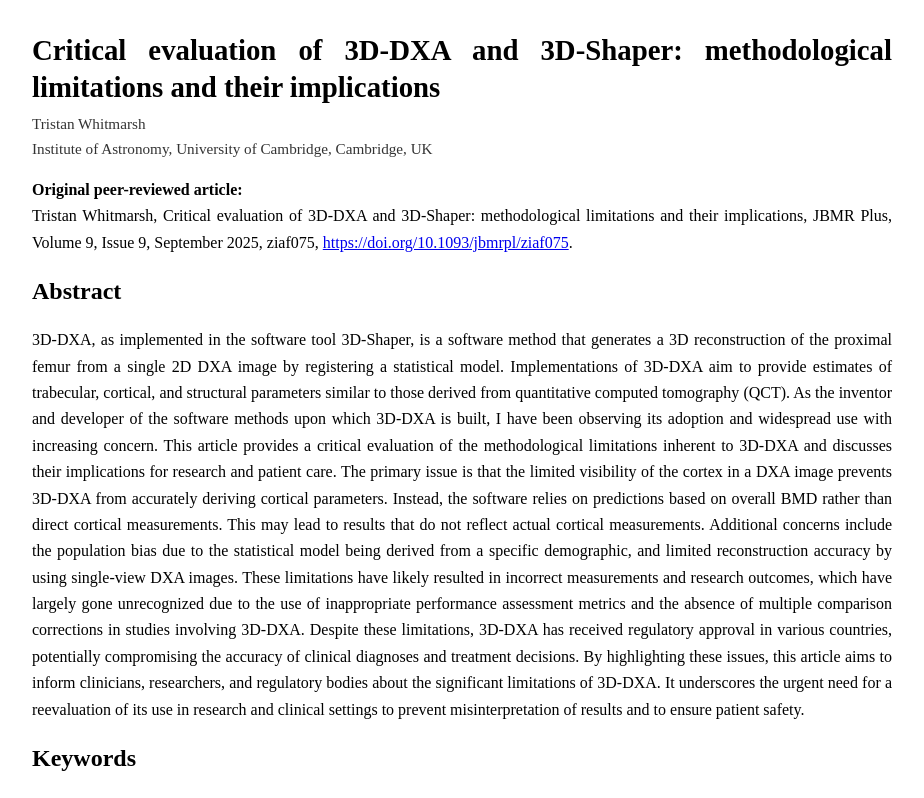
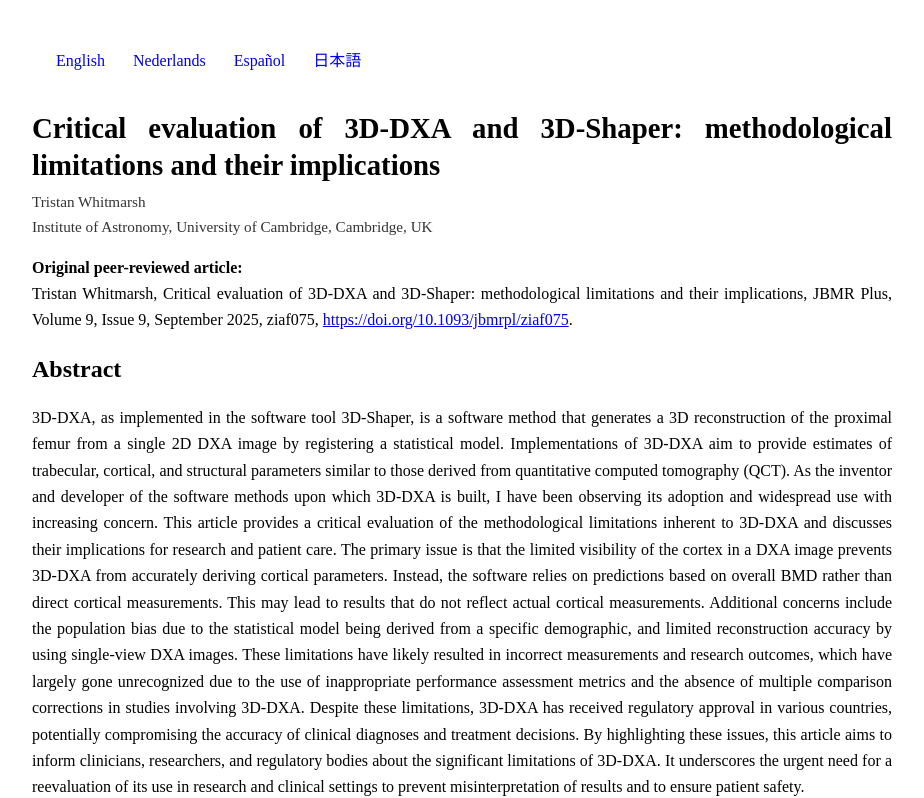
Before and after one commit to TristanWhitmarsh/3D-DXA-website, a plain HTML site: page index.html in a window 1280 px wide. Shown: the top 798 px of the page, without its empty margins (178-1102 px from the left). Drawn offline with Linux system fonts and the light colour scheme.

Commit message:
Update index.html

```diff
--- a/index.html
+++ b/index.html
@@ -1,12 +1,19 @@
 <!DOCTYPE html>
-
 <html lang="en">
 <head>
   <meta charset="utf-8"/>
-<meta content="width=device-width, initial-scale=1" name="viewport"/>
-<title>Critical Evaluation of 3D-DXA (3D-Shaper) by Its Inventor: Methodological Limitations and Their Implications</title>
+  <meta name="viewport" content="width=device-width, initial-scale=1"/>
+  <title>Critical Evaluation of 3D-DXA (3D-Shaper) …</title>
+
+  <!-- SEO hreflang cluster (repeat on every language page, with the page's own lang) -->
+  <link rel="alternate" hreflang="x-default" href="https://3d-dxa.com/">
+  <link rel="alternate" hreflang="en" href="https://3d-dxa.com/en/">
+  <link rel="alternate" hreflang="nl" href="https://3d-dxa.com/nl/">
+  <link rel="alternate" hreflang="es" href="https://3d-dxa.com/es/">
+  <link rel="alternate" hreflang="ja" href="https://3d-dxa.com/ja/">
+
   <style>
-body { font-family: 'Times New Roman', Times, serif; max-width: 860px; margin: 2rem auto; padding: 0 1rem; line-height: 1.65; text-align: justify;}
+    body { font-family: 'Times New Roman', Times, serif; max-width: 860px; margin: 2rem auto; padding: 0 1rem; line-height: 1.65; text-align: justify; }
     h1,h2,h3 { line-height: 1.3; }
     header h1 { font-size: 1.8rem; margin-bottom: 0; }
     header .byline { margin-top: .25rem; color: #333; font-size: 0.95rem; }
@@ -18,22 +25,32 @@
     .math { font-family: 'Times New Roman', Times, serif; }
     hr { margin: 2rem 0; }
 
-
-table { width:100%; border-collapse:collapse; margin: .5rem 0; }
-th, td { border:1px solid #ddd; padding:.5rem; text-align:left; vertical-align:top; }
-thead th { background:#f0f0f0; }
+    /* language switcher */
+    .lang-switcher { display:flex; gap:.75rem; padding:.75rem 1rem; }
+    .lang-switcher a { text-decoration:none; padding:.25rem .5rem; border-radius:.5rem; }
+    .lang-switcher a.active { outline:1px solid currentColor; }
   </style>
 </head>
 <body>
+
+  <!-- Language switcher goes here (inside body) -->
+  <nav class="lang-switcher" aria-label="Language">
+    <a href="/en/" lang="en" hreflang="en">English</a>
+    <a href="/nl/" lang="nl" hreflang="nl">Nederlands</a>
+    <a href="/es/" lang="es" hreflang="es">Español</a>
+    <a href="/ja/" lang="ja" hreflang="ja">日本語</a>
+  </nav>
+
   <header>
     <h1>Critical evaluation of 3D-DXA and 3D-Shaper: methodological limitations and their implications</h1>
     <div class="byline">Tristan Whitmarsh<br/>Institute of Astronomy, University of Cambridge, Cambridge, UK</div>
     <p class="source">
-  <b>Original peer-reviewed article:</b><BR>
+      <b>Original peer-reviewed article:</b><br/>
       Tristan Whitmarsh, Critical evaluation of 3D-DXA and 3D-Shaper: methodological limitations and their implications, JBMR Plus, Volume 9, Issue 9, September 2025, ziaf075,
       <a href="https://doi.org/10.1093/jbmrpl/ziaf075" target="_blank" rel="noopener">https://doi.org/10.1093/jbmrpl/ziaf075</a>.
     </p>
   </header>
+
   <main>
     <h2>Abstract</h2>
 3D-DXA, as implemented in the software tool 3D-Shaper, is a software method that generates a 3D reconstruction of the proximal femur from a single 2D DXA image by registering a statistical model. Implementations of 3D-DXA aim to provide estimates of trabecular, cortical, and structural parameters similar to those derived from quantitative computed tomography (QCT). As the inventor and developer of the software methods upon which 3D-DXA is built, I have been observing its adoption and widespread use with increasing concern. This article provides a critical evaluation of the methodological limitations inherent to 3D-DXA and discusses their implications for research and patient care.
```
Lines whose indentation alone changed are shown as unchanged.
